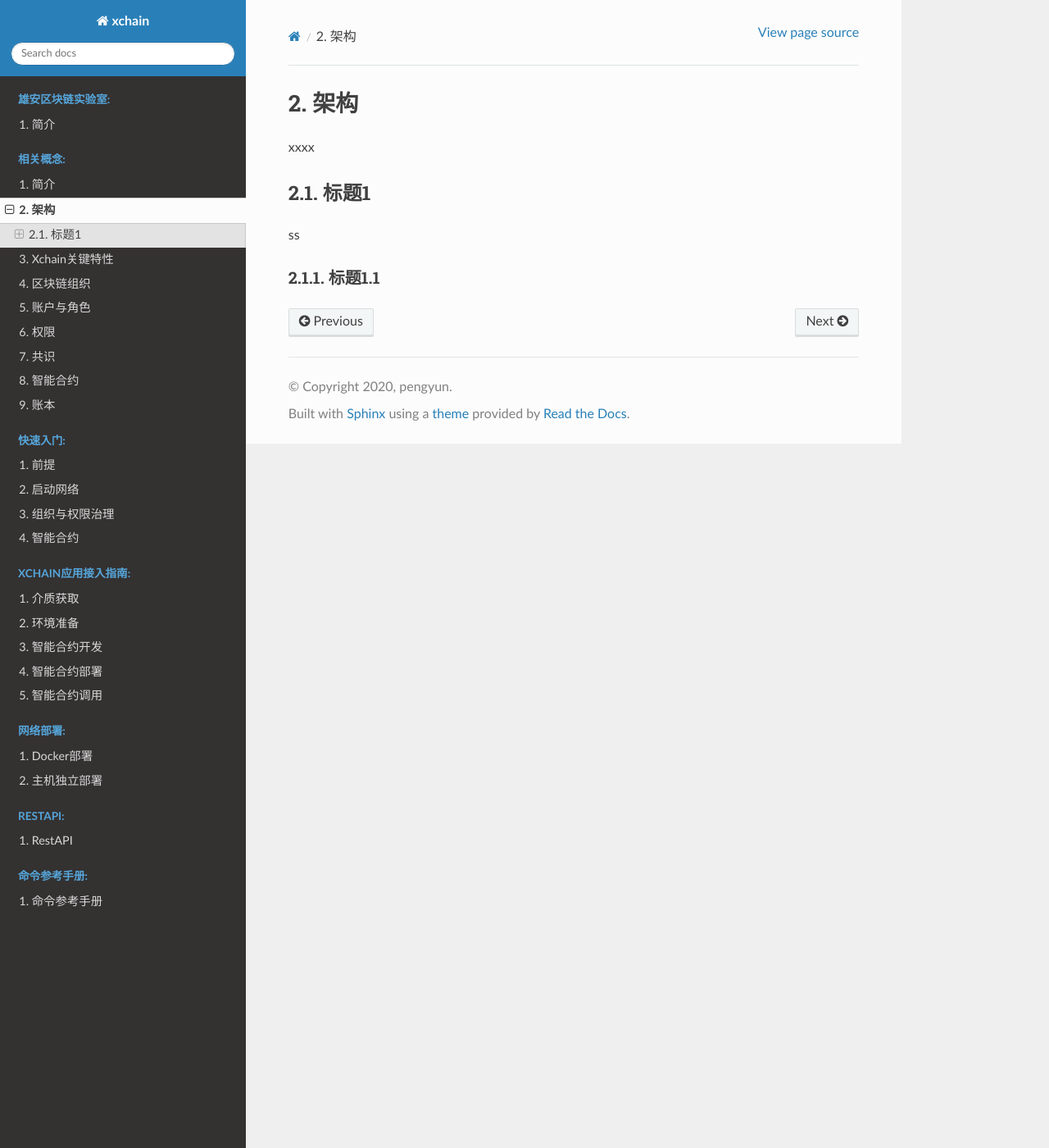
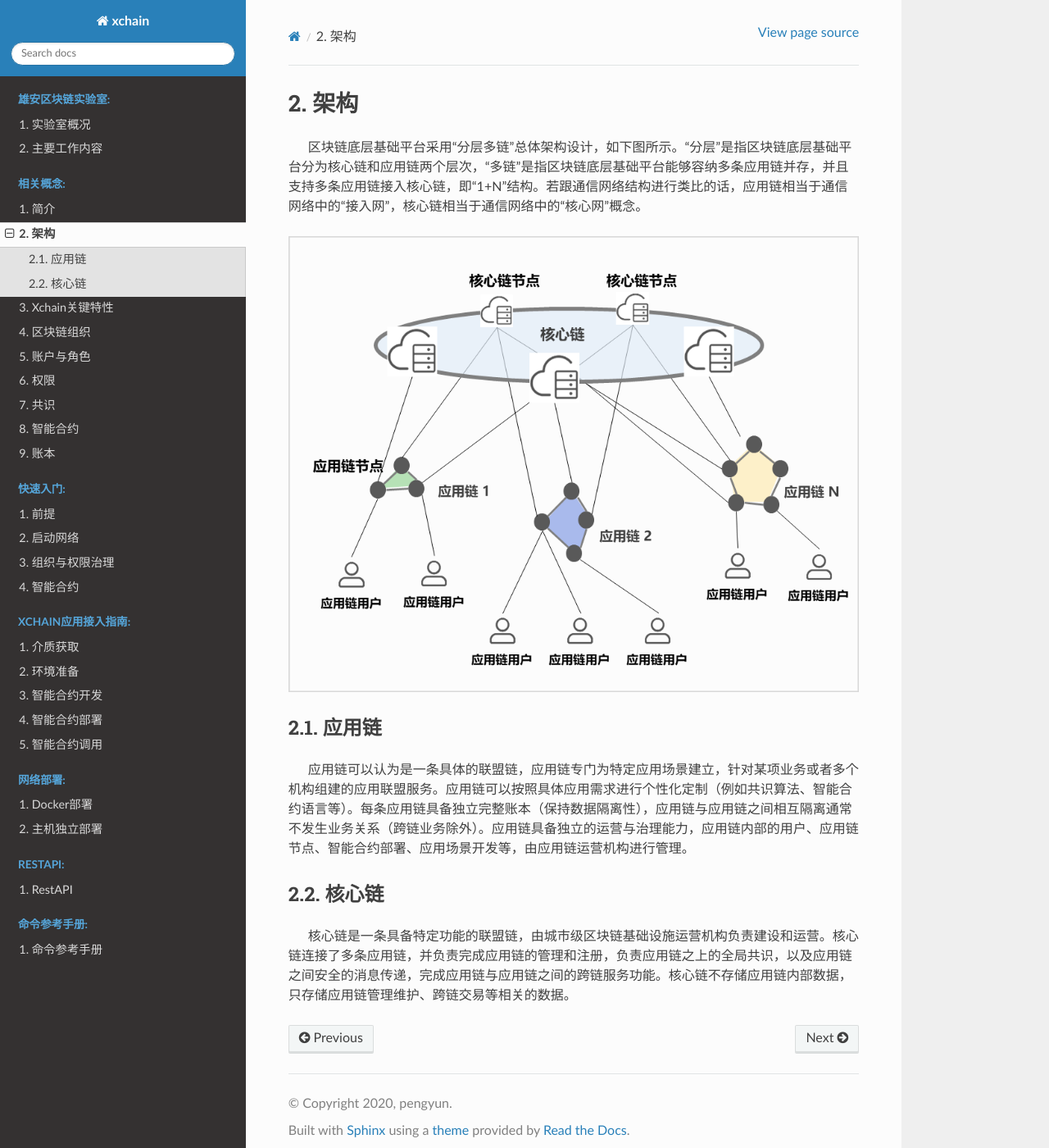
Before and after one commit to XAbaiyangdian/xchaindoc, a Sphinx documentation site: the page built from source/introduction/architecture.md, in a window 1280 px wide and 1400 px high. Shown: the whole window at 82% size. Built offline with Sphinx 7.4.7 and the Read the Docs theme 2.0.0, drawn with Linux system fonts in a browser that asks for light colours.

Commit message:
update introduction

```diff
--- a/source/introduction/architecture.md
+++ b/source/introduction/architecture.md
@@ -1,9 +1,12 @@
 # 架构
 
-xxxx
+&emsp;&emsp;区块链底层基础平台采用“分层多链”总体架构设计，如下图所示。“分层”是指区块链底层基础平台分为核心链和应用链两个层次，“多链”是指区块链底层基础平台能够容纳多条应用链并存，并且支持多条应用链接入核心链，即“1+N”结构。若跟通信网络结构进行类比的话，应用链相当于通信网络中的“接入网”，核心链相当于通信网络中的“核心网”概念。
 
-## 标题1
 
-ss
+![](img/architecture.png)
 
-### 标题1.1
+## 应用链
+&emsp;&emsp;应用链可以认为是一条具体的联盟链，应用链专门为特定应用场景建立，针对某项业务或者多个机构组建的应用联盟服务。应用链可以按照具体应用需求进行个性化定制（例如共识算法、智能合约语言等）。每条应用链具备独立完整账本（保持数据隔离性），应用链与应用链之间相互隔离通常不发生业务关系（跨链业务除外）。应用链具备独立的运营与治理能力，应用链内部的用户、应用链节点、智能合约部署、应用场景开发等，由应用链运营机构进行管理。
+
+## 核心链
+&emsp;&emsp;核心链是一条具备特定功能的联盟链，由城市级区块链基础设施运营机构负责建设和运营。核心链连接了多条应用链，并负责完成应用链的管理和注册，负责应用链之上的全局共识，以及应用链之间安全的消息传递，完成应用链与应用链之间的跨链服务功能。核心链不存储应用链内部数据，只存储应用链管理维护、跨链交易等相关的数据。
--- /dev/null
+++ b/source/introduction/brief.md
@@ -0,0 +1,8 @@
+# 简介
+&emsp;&emsp;雄安自主可控区块链底层基础平台的总体定位是构建雄安新区“城市级”可信技术基础设施，其使命任务是服务于雄安新区新型智能城市建设。“城市级”区块链在目标、业务、形态、事务、治理、运维等六个维度，与现有的“企业级”区块链有较大不同.
+
+![](img/aim.png)
+
+&emsp;&emsp;除了目标定位与“企业级”区块链不同，城市级区块链与企业级区块链的区别还包括以下几个方面。在业务种类方面，城市级区块链面临的应用场景和业务种类繁多，不同业务类型之间性能差异大，要求城市级区块链具备兼顾应用多样性的能力、具备功能性能伸缩性能力；在区块链系统形态方面，城市级区块链必将呈现出多链共存格局，面临多链互联互通互操作需求；在区块链应用事务方面，城市级区块链需具备不用应用链之间的跨链事务处理能力，具备区块链系统与外部信息系统（例如电子政务系统等）的交互能力，包括外部系统输入信息链上存储，以及链上信息事件驱动外部信息系统操作等；在区块链治理方面，城市级区块链的治理对象包括多个联盟、多个组织、跨联盟管理等，要求具备联盟之内与联盟之上治理能力，呈现出“双层运营与治理”特性；在区块链运维方面，将作为城市的新技术基础设施（新基建）要素，作为“城市操作系统”的一部分进行运营，建设模式和运营模式与业务系统级别的企业级区块链有所不同。
+
+&emsp;&emsp;在雄安新区建设新型智能城市背景下，区块链底层基础平台将作为城市级区块链基础设施的核心软件，提供满足各类业务需求的应用级区块链服务，为城市治理和服务提供可信基础设施功能。在硬件资源层，借助“雄安云”的弹性服务，区块链基础设施将具备节点按需部署、动态扩容能力；在数据层，与“块数据平台”结合，可为数据确权、数据共享交换、以及数据治理提供技术支撑。
--- a/source/introduction/brief.rst
+++ /dev/null
@@ -1,4 +0,0 @@
-简介
-====
-
-XXXXX
--- a/source/introduction/consensus.rst
+++ /dev/null
@@ -1,7 +0,0 @@
-共识
-====
-
-XXXXX
-
-标题2
---------
--- /dev/null
+++ b/source/introduction/contract.md
@@ -0,0 +1,10 @@
+# 智能合约
+
+雄安区块链底层平台智能合约系统采用基于WASM的虚拟机方式实现，具备独立性、图灵完备、多语言支持、灵活扩展等特性，其与区块链的整体架构分层如下图所示：
+
+![](img/contract.png)
+
+* 核心层：智能合约核心逻辑实现，提供WASM第三方工具处理、多语言SDK支持、虚拟机运行环境系统方法、合约的编译、实例化、运行等核心生命周期方法等；
+* 调用层：作为智能合约与节点通讯的入口，主要分为Manager和Bridge两个部分，Manager为节点提供智能合约全生命周期管理入口；Bridge则作为智能合约与节点通讯的实现，包括wasm虚拟机与节点、wasm虚拟机与账本或存储层等；
+* 节点存储层：实现区块链数据存储缓存机制，统一处理智能合约读写集与世界账本和区块、交易数据相关；
+* 交易处理层：区块链接入层负责交易转换、签名、验证并通过参数与合约调用层进行通讯实现智能合约的全生命周期控制；
--- a/source/introduction/contract.rst
+++ /dev/null
@@ -1,4 +0,0 @@
-智能合约
-========
-
-XXXXX
--- a/source/lab.md
+++ b/source/lab.md
@@ -1,3 +1,14 @@
-# 简介
+# 实验室概况
 
-XXXXX
+&emsp;&emsp;雄安区块链实验室是一个综合性科技创新服务平台，以打造开放创新基地、探索实验室经济新模式为目标，采取人才入站、机构入站、项目入站三种运营模式，为政府、企业以及其他机构提供优质服务，推进雄安新区区块链创新实践组织化、规模化发展。
+
+&emsp;&emsp;雄安区块链实验室将围绕新区现实需求，采用创新开放机制和共建共创模式，组织区块链技术协同攻关，加快核心技术应用转化，为政府和企业提供区块链创新技术和产品的测试认证、标准研制、政策研究、战略规划、孵化带动、试点示范和专业人才培养等服务，营造健康的区块链产业生态。
+
+&emsp;&emsp;在雄安新区党工委、管委会支持下，在雄安新区智能城市创新发展联合会领导下，实验室立足新区，将从区块链基础技术研究切入，发挥创新开放机制潜力和共建共创模式优势，形成自主可控的区块链底层技术，建设城市级区块链应用体系。
+
+# 主要工作内容
+&emsp;&emsp;雄安区块链实验室围绕“区块链创新＋新型智慧城市建设＋数字经济发展”，确定区块链关键技术攻关、区块链平台产品研发与应用实践、区块链标准与运用理论研究为3大核心任务，设立由领域内院士等专家学者组成“学术引领委员会”，以及技术研发、标准测评、产业孵化和推广应用4大中心，重点培育创新服务、技术研发、技术咨询、测试评估、政策解读、生态协同、品牌运营等7大能力，探索研究涉及数据共享、城市治理、信息安全、物联网AI融合、跨链互联与生态治理、新技术转化与创新孵化等7大主题，重点研究攻克服务于数字智能城市建设、治理、发展的区块链技术与运用理念，全力建设集知识和产业为一体、世界一流的综合性科技创新平台。
+
+&emsp;&emsp;在这座中国乃至世界的未来之城，雄安区块链实验室将秉承“开放、创新、为先、正心、共享”的价值观，始终坚守“研究可信数据生态技术，构建数字空间共同体”的使命，汇集优势资源和力量，成为可信数据技术与运用理论的重要源头，努力构建城市级区块链数据生态，助推雄安新区新型智慧城市建设与数字经济发展，深度赋能我国经济社会高质量发展。
+
+&emsp;&emsp;未来，雄安区块链实验室坚持开放、共享，期待与您携手同进，共创未来。
```
Also changed, not shown: source/introduction/Ledger.md (+3 -1 lines), source/introduction/consensus.md (added, +11 -0 lines), source/introduction/img/aim.png (added), source/introduction/img/architecture.png (added), source/introduction/img/contract.png (added), 3 other files.
